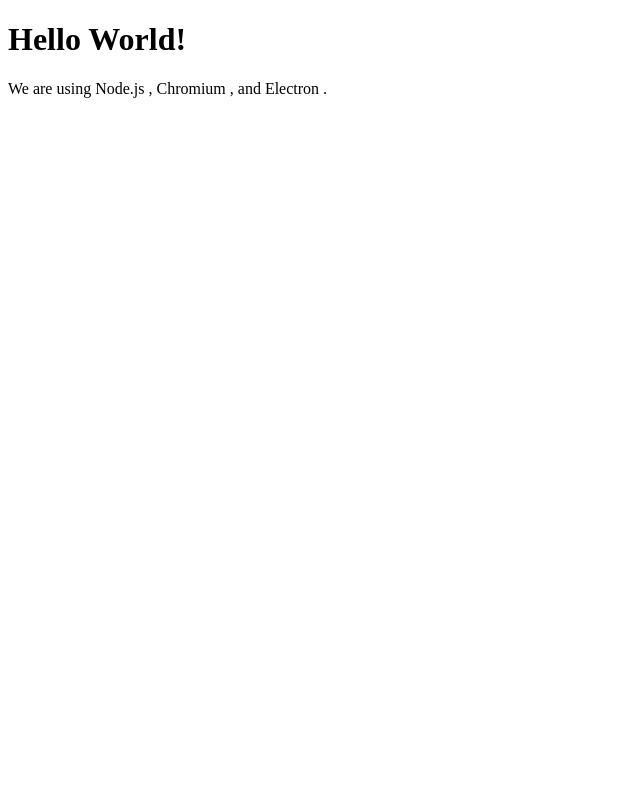
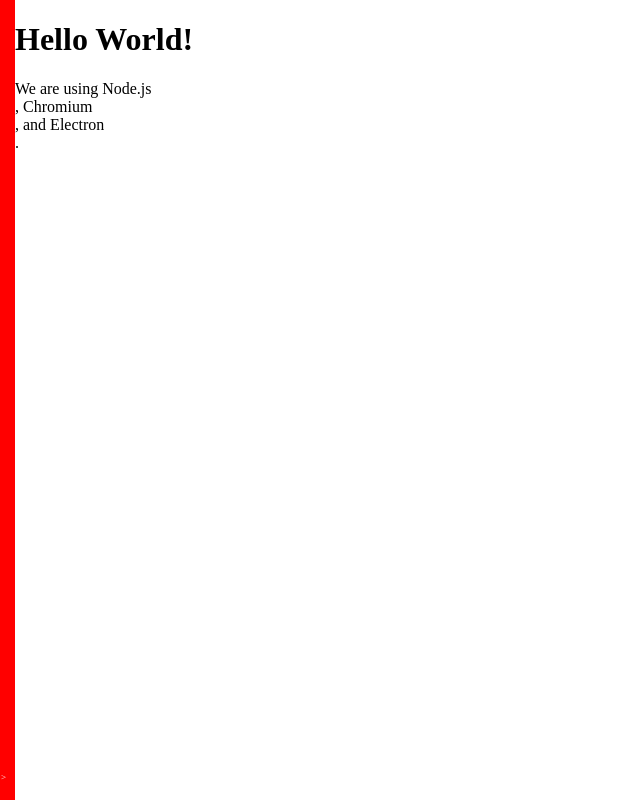
Before and after one commit to Spatchy/Winside, an Electron app: page sidebar/index.html in a window 1280 px wide. Shown: the whole page, without its empty margins (0-640 px from the left). Drawn offline with Linux system fonts and the light colour scheme.

Commit message:
implemented sidebar control panel and close button

```diff
--- a/main.js
+++ b/main.js
@@ -1,5 +1,9 @@
-const { app } = require("electron")
+const { app, ipcMain } = require("electron")
 const sidebar = require("./sidebar/sidebar")
+
+ipcMain.on("closeSidebar", () => {
+  app.quit()
+})
 
 app.whenReady().then(() => {
   sidebar.createWindow()
--- a/sidebar/index.html
+++ b/sidebar/index.html
@@ -4,12 +4,21 @@
     <meta charset="UTF-8">
     <!-- https://developer.mozilla.org/en-US/docs/Web/HTTP/CSP -->
     <meta http-equiv="Content-Security-Policy" content="default-src 'self'; script-src 'self'">
+    <link rel="stylesheet" href="styles.css">
+    <script src="renderer.js"></script>
     <title>Hello World!</title>
   </head>
   <body>
-    <h1>Hello World!</h1>
-    We are using Node.js <span id="node-version"></span>,
-    Chromium <span id="chrome-version"></span>,
-    and Electron <span id="electron-version"></span>.
+    <div class="mainControlContainer">
+      <span id="closeButton" class="closeBtn">
+        >
+      </span>
+    </div>
+    <div class="sidebarContent">
+      <h1>Hello World!</h1>
+      We are using Node.js <span id="node-version"></span>,
+      Chromium <span id="chrome-version"></span>,
+      and Electron <span id="electron-version"></span>.
+    </div>
   </body>
 </html>
--- /dev/null
+++ b/sidebar/renderer.js
@@ -0,0 +1,8 @@
+document.addEventListener("DOMContentLoaded", () => {
+
+  document.getElementById("closeButton").addEventListener("click", () => {
+    console.log("clicked")
+    window.WinsideAPI.closeSidebar()
+  })
+
+})
--- /dev/null
+++ b/sidebar/styles.css
@@ -0,0 +1,36 @@
+body, html {
+  display: flex;
+  flex-direction: row;
+  padding: 0;
+  margin: 0;
+  max-width: 100vw;
+  overflow-x: hidden;
+}
+
+.mainControlContainer {
+  display: flex;
+  flex-direction: column-reverse;
+  align-items: center;
+  background-color: red;
+  width: 15px;
+  height: 100vh;
+}
+
+.closeBtn {
+  margin-bottom: 15px;
+  color: white;
+  width: 13px;
+  height: 13px;
+  border-radius: 2px;
+  font-size: xx-small;
+}
+
+.closeBtn:hover {
+  background-color: rgba(0, 0, 0, 0.1);
+}
+
+.sidebarContent {
+  display: flex;
+  flex-direction: column;
+  flex-grow: 1;
+}
```
Also changed, not shown: sidebar/preload.js (+12 -5 lines), sidebar/sidebar.js (+3 -4 lines).
